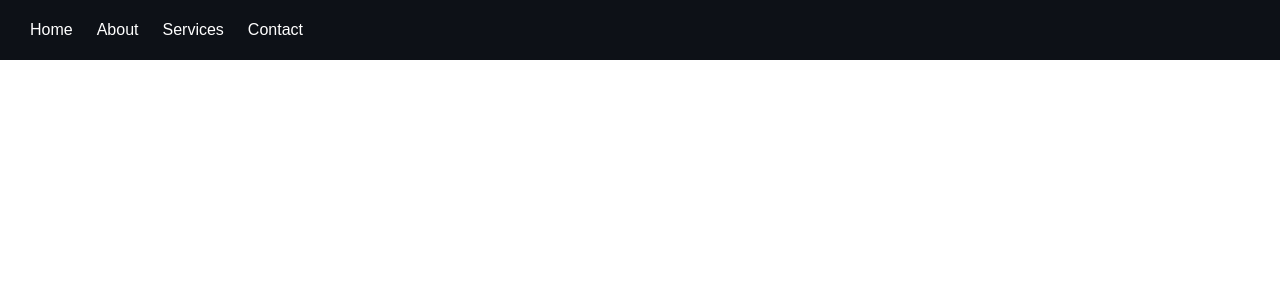
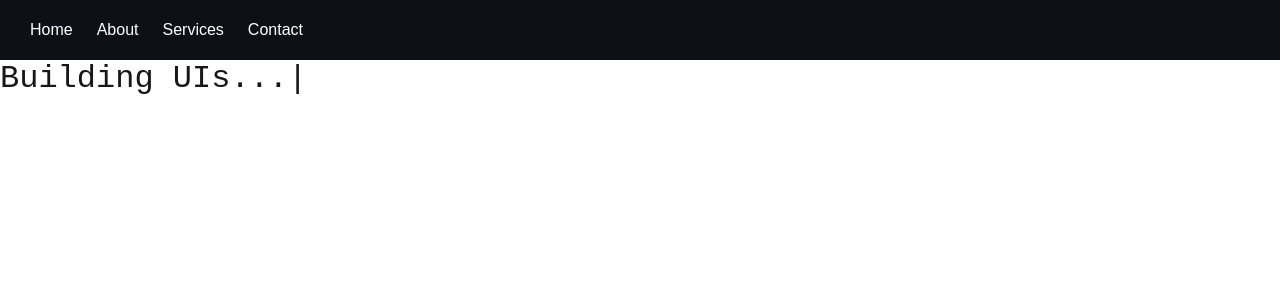
Before and after one commit to siavashmosadegh/siavash-mosadegh-website-front, a Next.js app: page /about in a window 1280 px wide. Shown: the top 300 px of the page. Built offline with nearby package versions, Linux system fonts and the light colour scheme.

Commit message:
minor fix in Layout.module.scss

```diff
--- a/src/components/Layout/Layout.module.scss
+++ b/src/components/Layout/Layout.module.scss
@@ -8,7 +8,7 @@
     }
 
     .childrenWrapper {
-        //margin-top: 84.5px;
+        margin-top: 60px;
     }
 
     @media (max-width: 1100px) {
```
